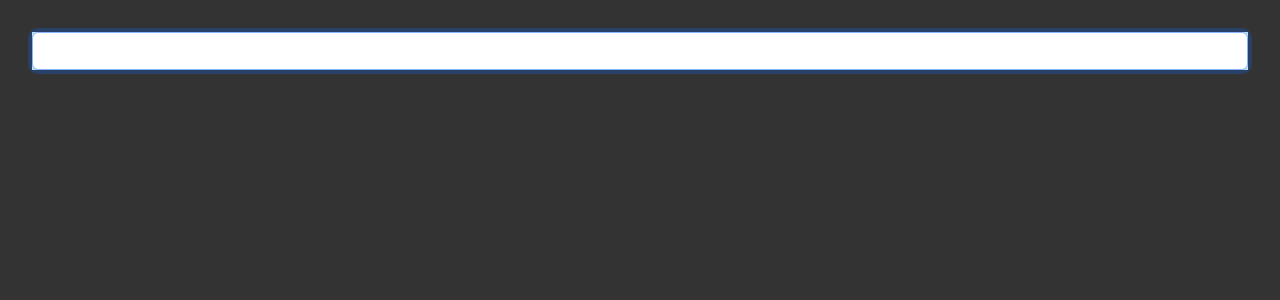
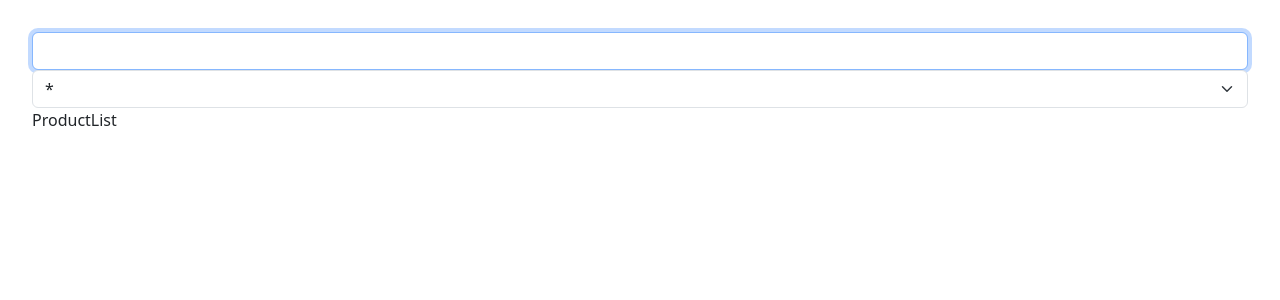
Before and after one commit to Mohamed-Adel-91/Connecting_React_With_Back_End, a React (Vite) app: page / in a window 1280 px wide. Shown: the top 300 px of the page. Built offline with nearby package versions, Linux system fonts and the light colour scheme.

Commit message:
useEffect

```diff
--- a/src/App.tsx
+++ b/src/App.tsx
@@ -1,4 +1,5 @@
-import { useEffect, useRef } from "react";
+import { useRef, useEffect, useState } from "react";
+import ProductList from "./ProductList";
 
 const App = () => {
     const ref = useRef<HTMLInputElement>(null);
@@ -10,9 +11,21 @@
     useEffect(() => {
         document.title = "My App";
     });
+    const [category, setCategory] = useState("");
     return (
         <div>
             <input ref={ref} type="text" className="form-control" />
+            <select
+                title="category"
+                name="category"
+                className="form-select"
+                onChange={(event) => setCategory(event.target.value)}
+            >
+                <option value="">*</option>
+                <option value="Clothing">Clothing</option>
+                <option value="Household">Household</option>
+            </select>
+            <ProductList category={category} />
         </div>
     );
 };
--- /dev/null
+++ b/src/ProductList.tsx
@@ -0,0 +1,15 @@
+import { useEffect, useState } from "react";
+
+const ProductList = ({ category }: { category: string }) => {
+    const [products, setProducts] = useState<string[]>([]);
+
+    useEffect(() => {
+        console.log("Fetching Products in ", category);
+        setProducts(["Clothing", "Household"]);
+    }, [category]);
+
+    return <div>ProductList</div>;
+    console.log(products.length);
+};
+
+export default ProductList;
--- a/src/index.css
+++ b/src/index.css
@@ -2,7 +2,7 @@
     font-family: Inter, system-ui, Avenir, Helvetica, Arial, sans-serif;
     max-width: 1280px;
     padding: 2rem;
-    background-color: rgb(51, 51, 51);
+    /* background-color: rgb(51, 51, 51); */
     -o-border-radius: 3px;
     -webkit-border-radius: 3px;
     -moz-border-radius: 3px;
```
